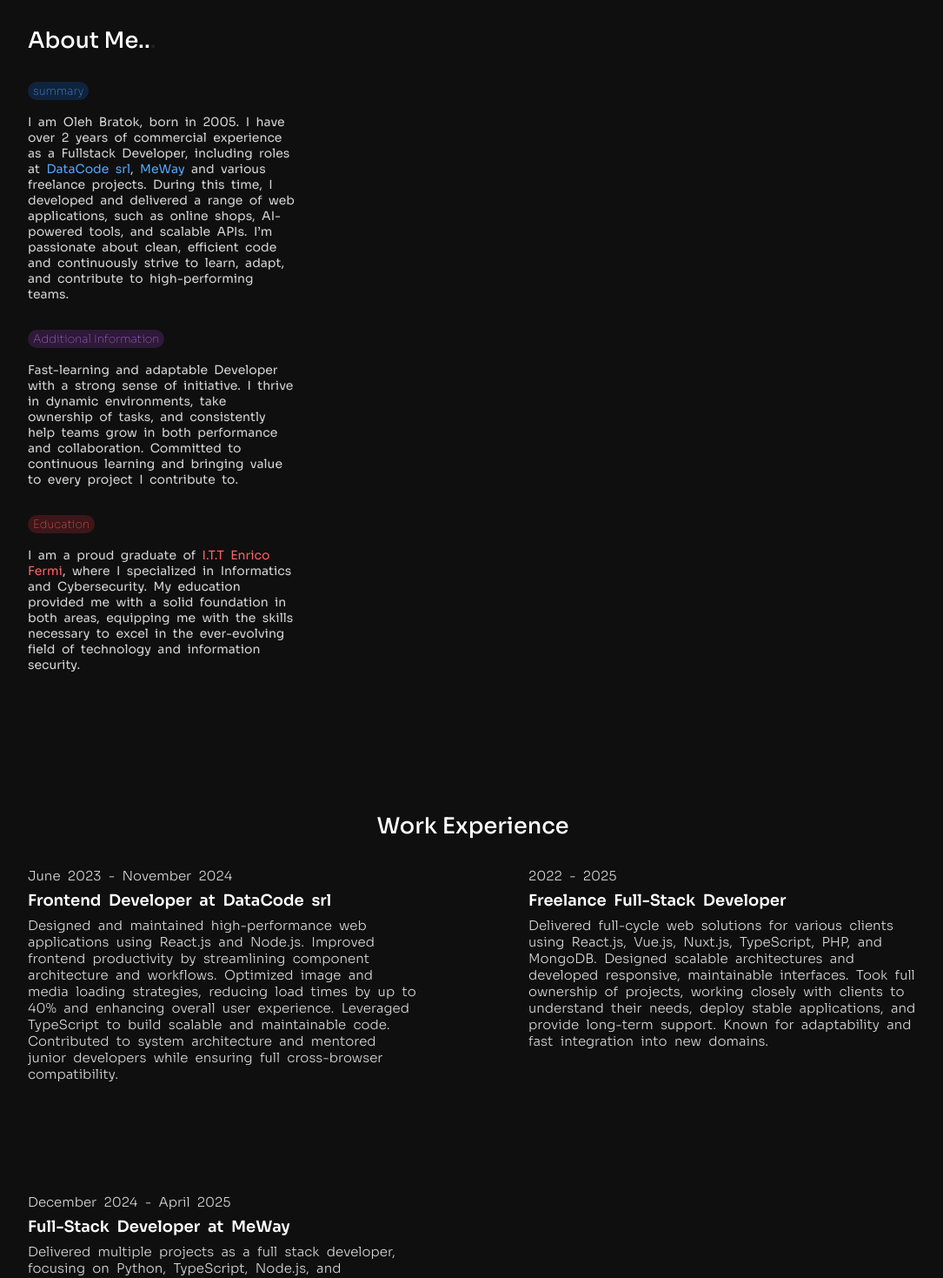
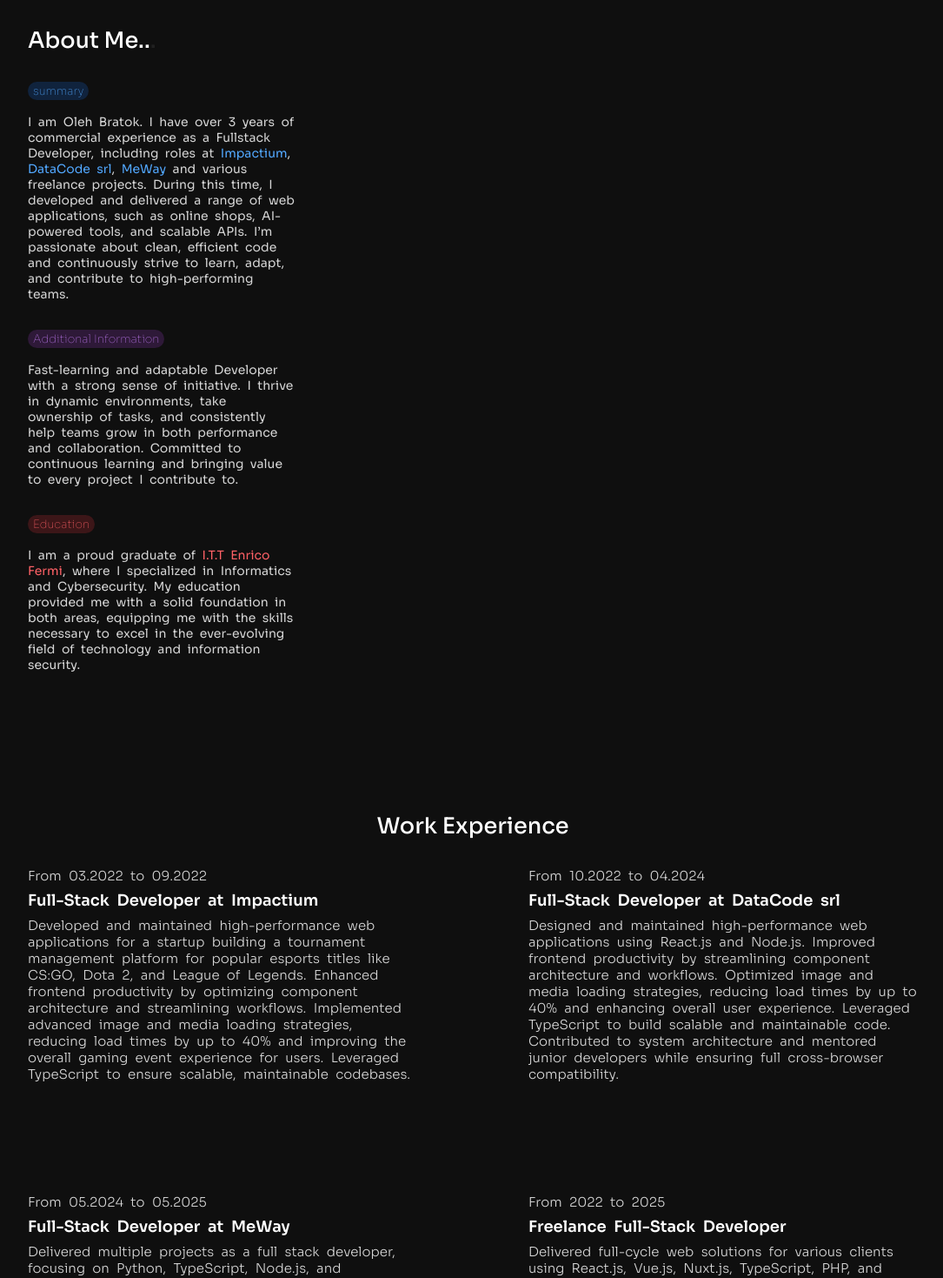
Before and after one commit to Takemyeye/portfolio-vue, a Vue app: page /about in a window 1280 px wide. Shown: the part 120-1589 px from the top of the page at 87% size, without its empty margins (96-1181 px from the left). Built offline with nearby package versions, Linux system fonts and the light colour scheme.

Commit message:
portfolio

```diff
--- a/package.json
+++ b/package.json
@@ -23,7 +23,9 @@
     "@vue/cli-plugin-eslint": "~5.0.0",
     "@vue/cli-service": "~5.0.0",
     "eslint": "^7.32.0",
-    "eslint-plugin-vue": "^8.0.3"
+    "eslint-plugin-vue": "^8.0.3",
+    "ts-node": "^10.9.2",
+    "typescript": "^5.8.3"
   },
   "eslintConfig": {
     "root": true,
--- a/public/index.html
+++ b/public/index.html
@@ -8,7 +8,7 @@
     <link rel="preconnect" href="https://fonts.googleapis.com">
     <link rel="preconnect" href="https://fonts.gstatic.com" crossorigin>
     <link href="https://fonts.googleapis.com/css2?family=Sora:wght@100..800&display=swap" rel="stylesheet">
-    <title></title>
+    <title>Portfolio</title>
   </head>
   <body>
     <div id="app"></div>
--- a/src/components/about/unit/summary.vue
+++ b/src/components/about/unit/summary.vue
@@ -3,8 +3,9 @@
     <h1>About Me..<span>.</span></h1>
     <ContainerBlock badge="badge1" text="summary">
     <h5>
-      I am Oleh Bratok, born in 2005.
-      I have over 2 years of commercial experience as a Fullstack Developer, including roles at
+      I am Oleh Bratok.
+      I have over 3 years of commercial experience as a Fullstack Developer, including roles at
+      <a href="https://impactium.dev" style="color: hsl(210, 100%, 66%);">Impactium</a>,
       <a href="https://datacode.it/home" style="color: hsl(210, 100%, 66%);">DataCode srl</a>,
       <a href="https://meway.it/en/" style="color: hsl(210, 100%, 66%);">MeWay</a> and various freelance projects.
       During this time, I developed and delivered a range of web applications, such as online shops, AI-powered tools, and scalable APIs.
--- a/src/components/about/unit/workExperiene.vue
+++ b/src/components/about/unit/workExperiene.vue
@@ -3,21 +3,24 @@
     <h1>Work Experience</h1>
     <div class="container">
       <ExperienceData
-        :data="`June 2023 - November 2024`"
-        :position="`Frontend Developer at DataCode srl`"
+        :data="`From 03.2022 to 09.2022`"
+        :position="`Full-Stack Developer at Impactium`"
+        :text="`Developed and maintained high-performance web applications for a startup building a tournament management platform for popular esports titles like CS:GO, Dota 2, and League of Legends. Enhanced frontend productivity by optimizing component architecture and streamlining workflows. Implemented advanced image and media loading strategies, reducing load times by up to 40% and improving the overall gaming event experience for users. Leveraged TypeScript to ensure scalable, maintainable codebases.`"
+      />
+      <ExperienceData
+        :data="`From 10.2022 to 04.2024`"
+        :position="`Full-Stack Developer at DataCode srl`"
         :text="`Designed and maintained high-performance web applications using React.js and Node.js. Improved frontend productivity by streamlining component architecture and workflows. Optimized image and media loading strategies, reducing load times by up to 40% and enhancing overall user experience. Leveraged TypeScript to build scalable and maintainable code. Contributed to system architecture and mentored junior developers while ensuring full cross-browser compatibility.`"
       />
-
       <ExperienceData
-        :data="`2022 - 2025`"
+        :data="`From 05.2024 to 05.2025`"
+        :position="`Full-Stack Developer at MeWay`"
+        :text="`Delivered multiple projects as a full stack developer, focusing on Python, TypeScript, Node.js, and microservices architecture. Built and integrated APIs (ChatGPT, ElevenLabs, Google, Hugging Face), improved database performance, and implemented task queues with Bull.js. Gained hands-on experience with FFmpeg for media processing. Demonstrated strong adaptability, consistently solving complex challenges and contributing to overall team growth and success.`"
+      />
+      <ExperienceData
+        :data="`From 2022 to 2025`"
         :position="`Freelance Full-Stack Developer`"
         :text="`Delivered full-cycle web solutions for various clients using React.js, Vue.js, Nuxt.js, TypeScript, PHP, and MongoDB. Designed scalable architectures and developed responsive, maintainable interfaces. Took full ownership of projects, working closely with clients to understand their needs, deploy stable applications, and provide long-term support. Known for adaptability and fast integration into new domains.`"
-      />
-
-      <ExperienceData
-        :data="`December 2024 - April 2025`"
-        :position="`Full-Stack Developer at MeWay`"
-        :text="`Delivered multiple projects as a full stack developer, focusing on Python, TypeScript, Node.js, and microservices architecture. Built and integrated APIs (ChatGPT, ElevenLabs, Google, Hugging Face), improved database performance, and implemented task queues with Bull.js. Gained hands-on experience with FFmpeg for media processing. Demonstrated strong adaptability, consistently solving complex challenges and contributing to overall team growth and success.`"
       />
     </div>
   </div>
--- a/src/components/unit/skills.vue
+++ b/src/components/unit/skills.vue
@@ -4,6 +4,7 @@
     <div class="container">
       <UiBlock :badge="`badge1`" text="Frontend">
         <UiBadge :styleBadge="`badge`" skill="React" />
+        <UiBadge :styleBadge="`badge`" skill="Next" />
         <UiBadge :styleBadge="`badge`" skill="Vue" />
         <UiBadge :styleBadge="`badge`" skill="Redux" />
         <UiBadge :styleBadge="`badge`" skill="Vuex" />
@@ -23,6 +24,7 @@
         <UiBadge :styleBadge="`badge`" skill="TypeScript" />
         <UiBadge :styleBadge="`badge`" skill="Node.js" />
         <UiBadge :styleBadge="`badge`" skill="Express" />
+        <UiBadge :styleBadge="`badge`" skill="Nest.js" />
         <UiBadge :styleBadge="`badge`" skill="Bull.js" />
         <UiBadge :styleBadge="`badge`" skill="Python" />
         <UiBadge :styleBadge="`badge`" skill="CI/CD" />
@@ -47,7 +49,7 @@
         <UiBadge :styleBadge="`badge`" skill="GitHub" />
         <UiBadge :styleBadge="`badge`" skill="VSCode" />
         <UiBadge :styleBadge="`badge`" skill="Postman" />
-        <UiBadge :styleBadge="`badge`" skill="Emulator" />
+        <UiBadge :styleBadge="`badge`" skill="Vercel" />
         <UiBadge :styleBadge="`badge`" skill="Docker" />
       </UiBlock>
     </div>
--- a/src/components/unit/topBar.vue
+++ b/src/components/unit/topBar.vue
@@ -2,7 +2,7 @@
   <div class="topBar">
     <div class="left-panel">
       <div class="experience">
-        <h5>Over 2 years of experience</h5>
+        <h5>Over 3 years of experience</h5>
       </div>
       <h1>Oleh Bratok</h1>
       <h3>Full Stack Developer</h3>
@@ -30,7 +30,7 @@
   },
   methods: {
     downloadCV() {
-      const cvUrl = 'cv/Oleh_Bratok.pdf';
+      const cvUrl = 'cv/Oleh_Bratok_CV_2.pdf';
 
       const link = document.createElement('a');
       link.href = cvUrl;
--- a/src/components/unit/workExperience.vue
+++ b/src/components/unit/workExperience.vue
@@ -3,14 +3,14 @@
     <h1>Work Experience</h1>
     <ExperienceData
       style="animation: none;"
-      :data="`2023 - 2025`"
-      :position="`Freelance Full-Stack Developer`"
-      :text="`Worked on various client projects, building web applications and APIs using a range of technologies, including Vue, Nuxt.js, React, Html, Node.js, Flask, TypeScript, PHP, and MySQL.`"
+      :data="`From 03.2022 to 09.2022`"
+      :position="`Full-Stack at Impactium`"
+      :text="`Built high-performance landing pages and SPA using modern stacks Refactored legacy codebases to improve scalability Adapted and extended existing solutions to meet new business needs`"
     />
     <ExperienceData
       style="animation: none;"
-      :data="`December 2023 - May 2024`"
-      :position="`Full-Stack  Developer at DataCode srl`"
+      :data="`From 05.2024 to 05.2025`"
+      :position="`Full-Stack at MeWay`"
       :text="`Developed and maintained complex web applications using React, Next.js, Node.js, and MongoDB. Collaborated with cross-functional teams to deliver high-quality software solutions.`"
     />
     <router-link to="/about">
```
Also changed, not shown: 2 other files (tests, documents, lock files or other folders).
